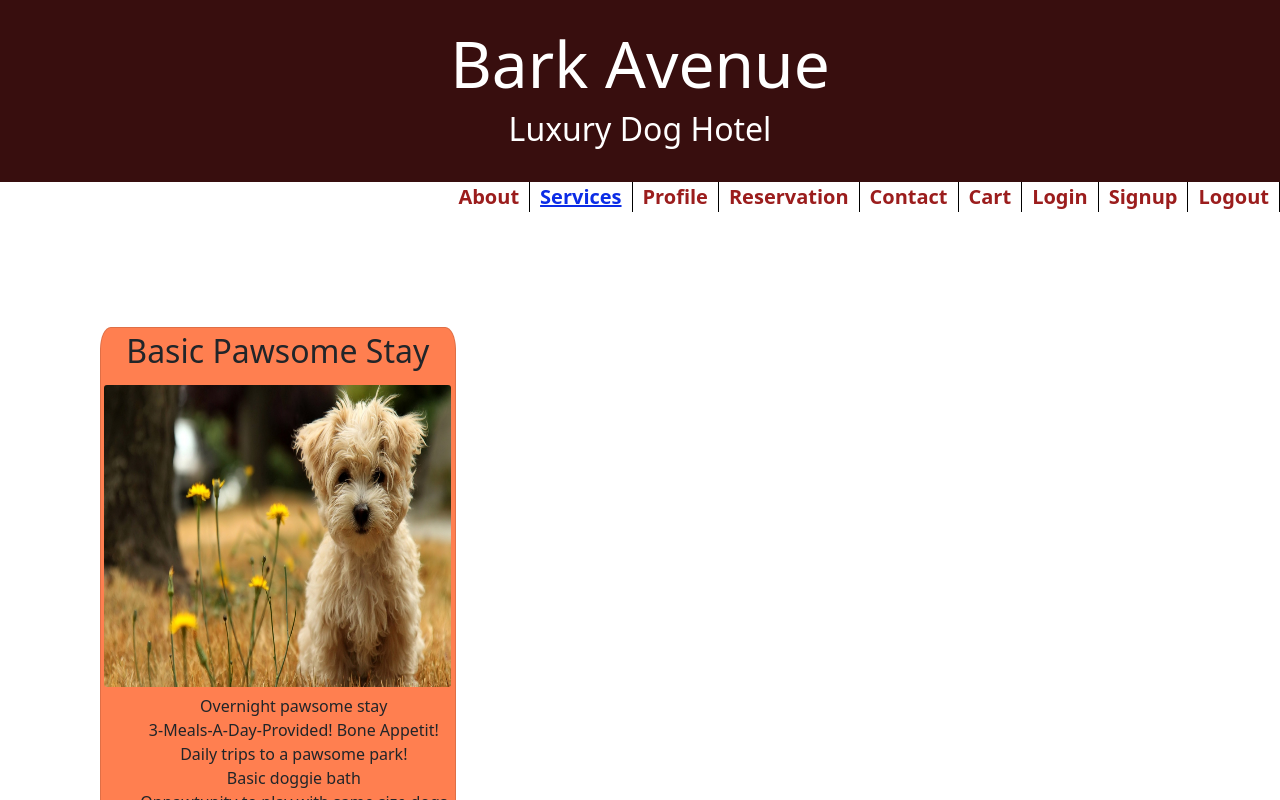
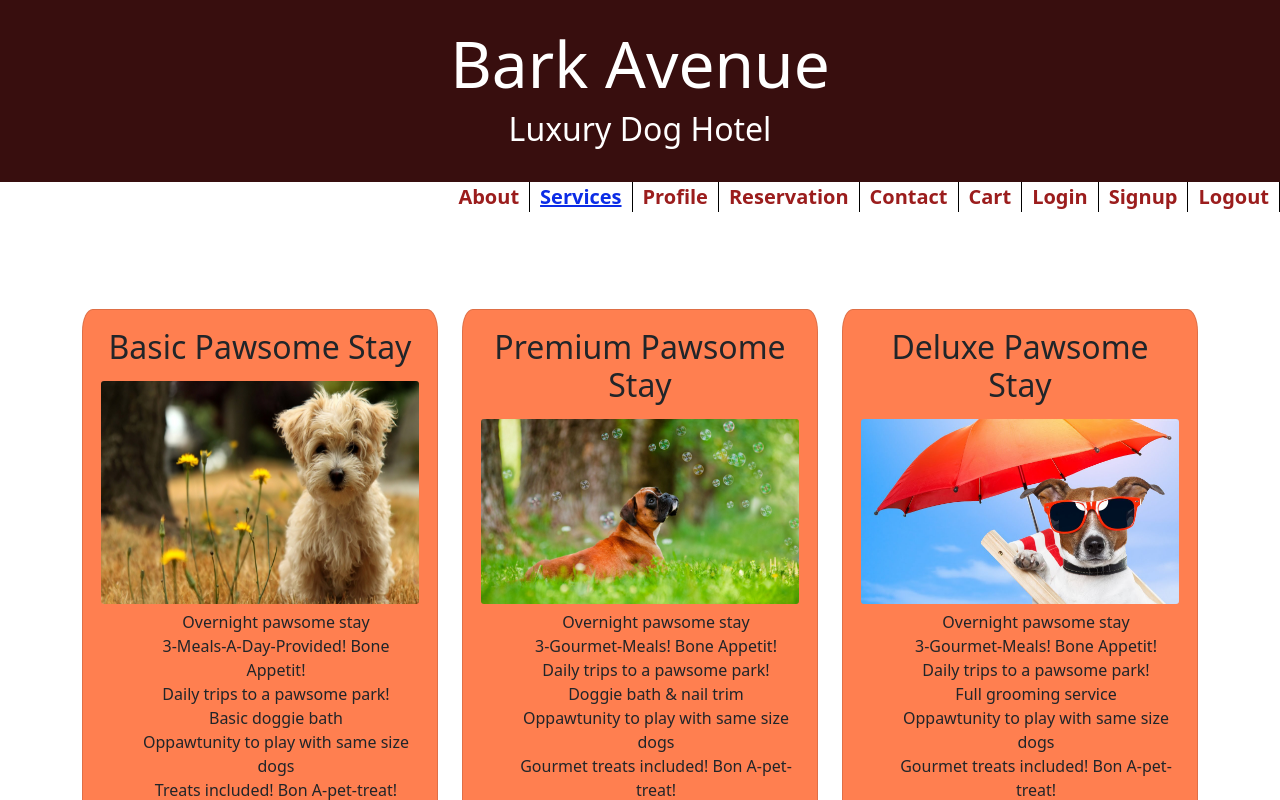
Before and after one commit to blen90/barkAvenue, a React (Create React App) app in the folder client/: page /Services in a window 1280 px wide. Shown: the top 800 px of the page. Built offline with nearby package versions, Linux system fonts and the light colour scheme.

Commit message:
displaying Services in a row

```diff
--- a/client/src/pages/Services/Services.css
+++ b/client/src/pages/Services/Services.css
@@ -3,27 +3,21 @@
     flex-wrap: wrap;
     margin-top:2%;
     margin-bottom:2%;
-
 }
 
 .card{
-    padding: 2%;
-    margin-left: 5%;
-    margin-right: 5%;
     width: 100%;
-    height: 100%;
+    height: 90%;
     text-align: center;
     margin-bottom: 5%;
 }
 
 div.card {
-    margin-top: 25%;
-    padding: 1%;
+    margin-top: 20%;
+    padding: 5%;
     border-radius: 3%;
     background-color: coral;
     list-style: none;
-    text-decoration: none;
-
 }
 
 li {
--- a/client/src/pages/Services/Services.js
+++ b/client/src/pages/Services/Services.js
@@ -1,13 +1,14 @@
 import React from "react";
 import Props from "../components/Card";
+import { Row, Col } from "reactstrap";
+import "./Services.css";
 
-import "./Services.css";
 
 const services = [
   {
     name: "Basic Pawsome Stay ",
     image: "assets/images/furry.jpg",
-    description:
+    description: (
       <ul>
         <li>Overnight pawsome stay</li>
         <li>3-Meals-A-Day-Provided! Bone Appetit!</li>
@@ -18,7 +19,8 @@ const services = [
         <li>
           We will be your puparazzi! Pictures and 1 video sent to you daily
         </li>
-      </ul>,
+      </ul>
+    ),
     price: 5,
     id: 1,
   },
@@ -26,7 +28,7 @@ const services = [
   {
     name: "Premium Pawsome Stay ",
     image: "/assets/images/furry2.jpg",
-    description:
+    description: (
       <ul>
         <li>Overnight pawsome stay</li>
         <li>3-Gourmet-Meals! Bone Appetit!</li>
@@ -38,14 +40,15 @@ const services = [
           We will be your puparazzi! Pictures and unlimited videos sent to you
           daily
         </li>
-      </ul>,
+      </ul>
+    ),
     price: 10,
     id: 2,
   },
   {
     name: "Deluxe Pawsome Stay ",
-    image: '/assets/images/furry3.jpg',
-    description:
+    image: "/assets/images/furry3.jpg",
+    description: (
       <ul>
         <li>Overnight pawsome stay</li>
         <li>3-Gourmet-Meals! Bone Appetit!</li>
@@ -56,19 +59,29 @@ const services = [
         <li>
           We will be your puparazzi! Puppy cam available 24/7 through our app!
         </li>
-      </ul>,
+      </ul>
+    ),
     price: 15,
     id: 3,
   },
 ];
 
-
 export default function Display() {
   return (
     <div>
-      {services.map((service) => (
-        <Props name={service.name} image={service.image} description={service.description} price={service.price} key={service.id} />
-      ))}
+      <Row>
+        {services.map((service) => (
+          <Col sm="12" md="4">
+            <Props
+              name={service.name}
+              image={service.image}
+              description={service.description}
+              price={service.price}
+              key={service.id}
+            />
+          </Col>
+        ))}
+      </Row>
     </div>
-);
-      }
+  );
+}
--- a/client/src/pages/components/Card.js
+++ b/client/src/pages/components/Card.js
@@ -1,4 +1,4 @@
-import React, { useState } from 'react';
+import React, { useState } from "react";
 import { Link } from "react-router-dom";
 import {
   Card,
@@ -7,37 +7,40 @@ import {
   CardTitle,
   Button,
   Input,
-    Label
+  Label,
 } from "reactstrap";
-import { Container, Row, Col } from "reactstrap";
-
 
 export default function Props(props) {
   const [serviceUpdate, setServiceUpdate] = useState(null);
   const serviceUpdateUpdate = (event) => {
-        setServiceUpdate(event.target.value)
-    }
+    setServiceUpdate(event.target.value);
+  };
   console.log(serviceUpdate);
 
   return (
-
-        <Row>
-            <Col sm="12" md="4">
     <Card key={props.id}>
-                    <CardTitle tag="h2" margin top="2%">{props.name}</CardTitle>
+      <CardTitle tag="h2" margin top="2%">
+        {props.name}
+      </CardTitle>
       <CardImg src={props.image} alt="furry" className="furry" />
       <CardText>{props.description}</CardText>
       <CardText>Price per night: {props.price} $</CardText>
       <Link underline="none" to={"/reservation"}>
-                        <Input onChange={serviceUpdateUpdate} checked={serviceUpdate === (props.name)} className="form-check-input" type="checkbox" value={props.price} id="checkBox">
+        <Input
+          onChange={serviceUpdateUpdate}
+          checked={serviceUpdate === props.name}
+          className="form-check-input"
+          type="checkbox"
+          value={props.price}
+          id="checkBox"
+        >
           <Label className="form-check-label">
-                                {props.name}{props.price}
+            {props.name}
+            {props.price}
           </Label>
         </Input>
-                        <Button > Click me to make a reservation</Button>
+        <Button> Click me to make a reservation</Button>
       </Link>
     </Card>
-            </Col>
-        </Row>
   );
 }
```
Lines whose indentation alone changed are shown as unchanged.
